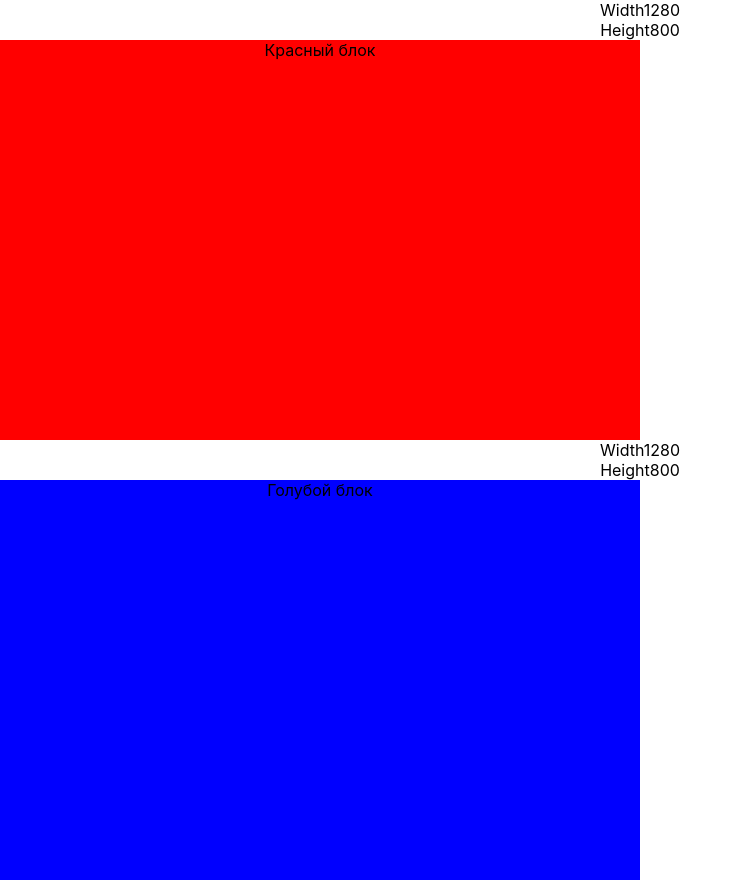
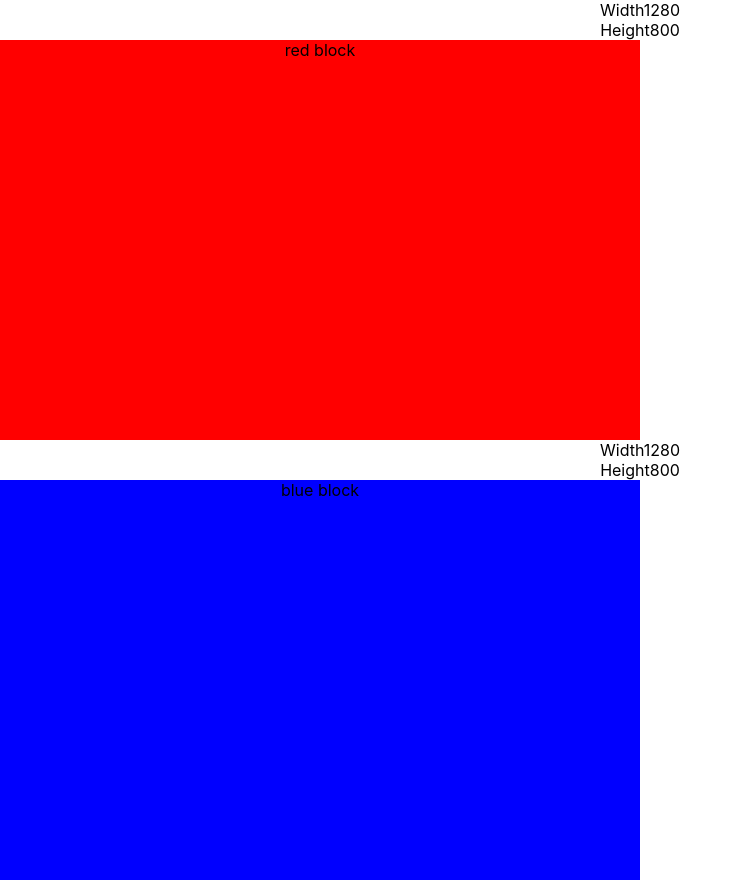
Before and after one commit to Vmagdesyan/PageResizer, a React (Create React App) app: page / in a window 1280 px wide. Shown: the whole page, without its empty margins (0-743 px from the left). Built offline with nearby package versions, Linux system fonts and the light colour scheme.

Commit message:
Добавляет общую сущность Блока

```diff
--- /dev/null
+++ b/src/components/Block/index.jsx
@@ -0,0 +1,23 @@
+import React from 'react';
+import PropTypes from 'prop-types';
+
+export const Block = (props) => {
+  const { height, width, color = 'blue' } = props;
+  const rootStyle = {
+    height,
+    width,
+    backgroundColor: color,
+  };
+
+  return (
+    <div style={rootStyle}>
+      {color} block
+      </div>
+  );
+}
+
+Block.propTypes = {
+  height: PropTypes.number.isRequired,
+  width: PropTypes.number.isRequired,
+  color: PropTypes.string.isRequired,
+};
--- a/src/components/BlueBlock/index.jsx
+++ b/src/components/BlueBlock/index.jsx
@@ -1,21 +1,20 @@
 import React from 'react';
 import PropTypes from 'prop-types';
+
+import { Block } from '../Block';
 
 import { withPageResizerWithHooks } from '../../HOC/PageResizerWithHooks';
 
 class _BlueBlock extends React.Component {
   render() {
     const { height, width } = this.props;
-    const rootStyle = {
-      height,
-      width,
-      backgroundColor: 'blue',
-    };
 
     return (
-      <div style={rootStyle}>
-        Голубой блок
-      </div>
+      <Block
+        height={height}
+        width={width}
+        color="blue"
+      />
     )
   }
 }
--- a/src/components/RedBlock/index.jsx
+++ b/src/components/RedBlock/index.jsx
@@ -1,22 +1,20 @@
 import React from 'react';
+import PropTypes from 'prop-types';
 
-import PropTypes from 'prop-types';
+import { Block } from '../Block';
 
 import { withPageResizer } from '../../HOC/PageResizer';
 
 class _RedBlock extends React.Component {
   render() {
     const { height, width } = this.props;
-    const rootStyle = {
-      height,
-      width,
-      backgroundColor: 'red',
-    };
 
     return (
-      <div style={rootStyle}>
-        Красный блок
-      </div>
+      <Block
+        height={height}
+        width={width}
+        color="red"
+      />
     )
   }
 }
```
